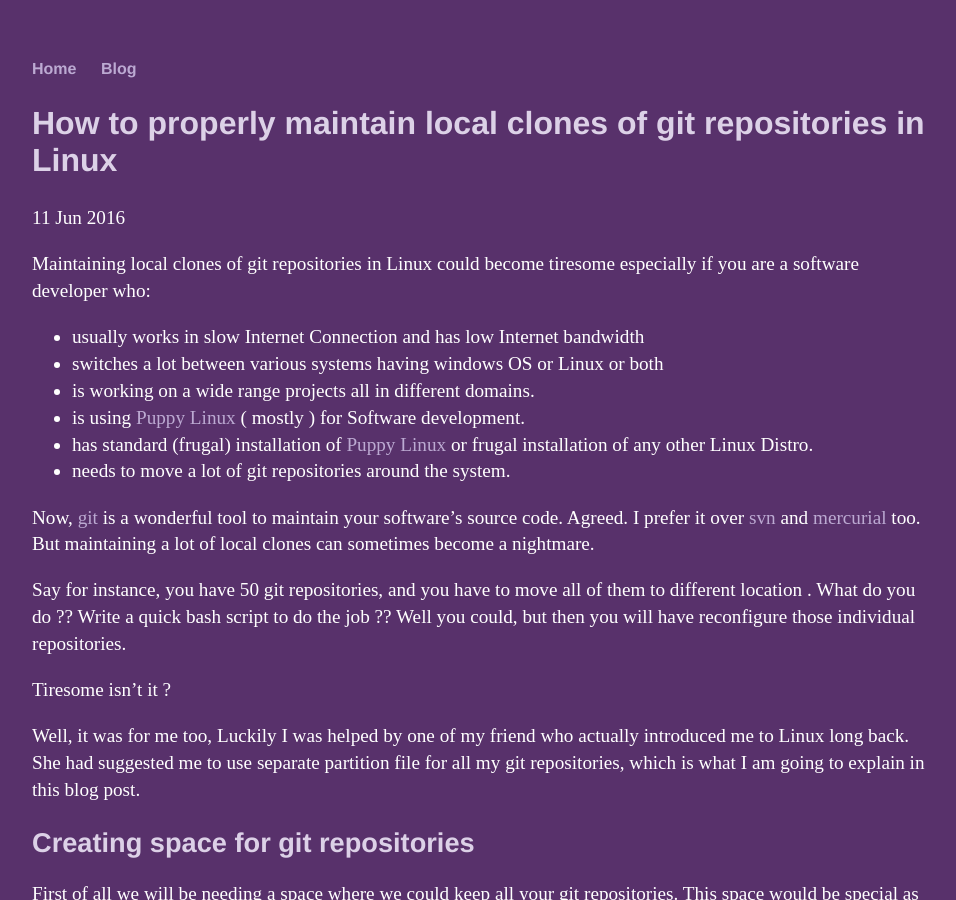
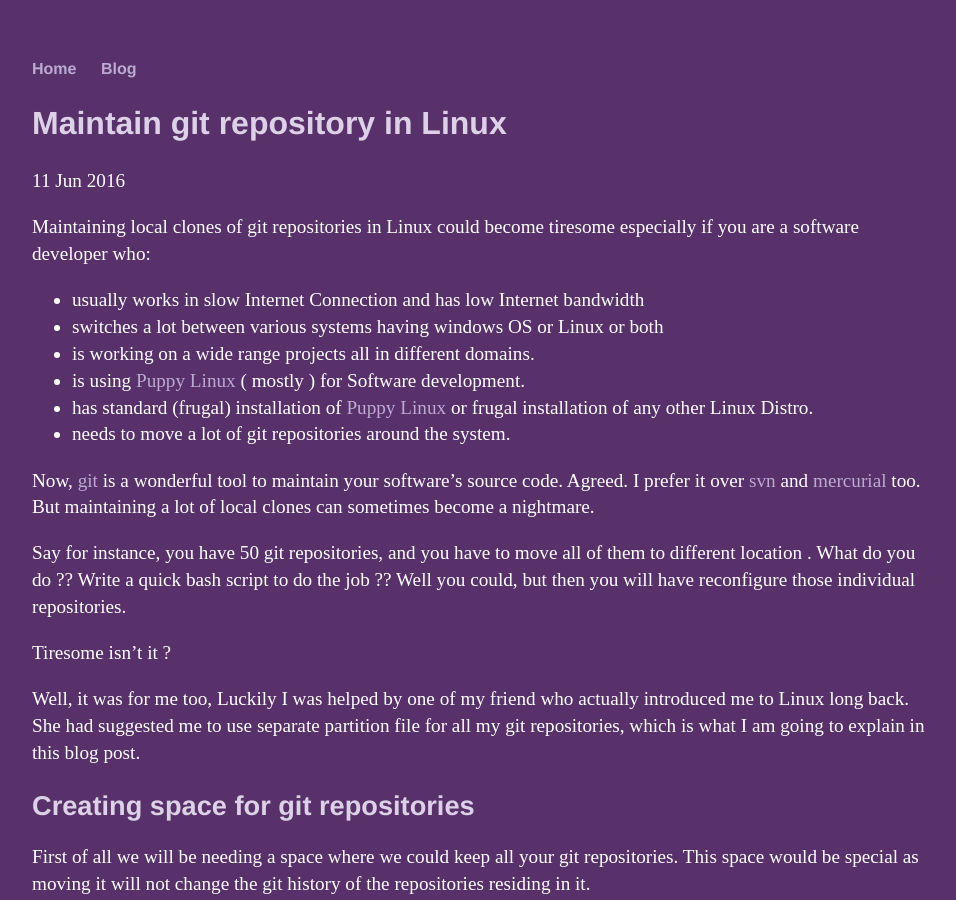
Before and after one commit to Mr-Kumar-Abhishek/brain-beats-blog, a Jekyll site: the page built from _posts/2016-06-11-maintain-git-repository-in-linux.md, in a window 1280 px wide and 900 px high. Shown: the whole window, without its empty margins (160-1116 px from the left). Built offline with Jekyll 4.4.1, drawn with Linux system fonts in a browser that asks for light colours; comment, search, counter and statistics services are not loaded.

Commit message:
shorten page url, title and heading of 2nd post

```diff
--- a/_posts/2016-06-11-how-to-properly-maintain-local-clones-of-git-repositories-in-linux.md
+++ b/_posts/2016-06-11-maintain-git-repository-in-linux.md
@@ -1,15 +1,15 @@
 ---
 layout: post
-title: "How to properly maintain local clones of git repositories in Linux"
+title: "Maintain git repository in Linux"
 description: This explains how a little kernel development know how will help in maintaining local clones of git repositories better, especially when working on many projects.
 subject: Maintaining local clones of git repositories in Linux
-apple-title: How to properly maintain local clones of git repositories in Linux (especially in puppy linux )
+apple-title: Maintain git repository in Linux
 app-name: Properly maintaining local clones of git repositories in Linux
-tweet-title: How to properly maintain git repositories in Linux (especially in Puppy Linux)
+tweet-title: Maintain git repositories in Linux
 tweet-description: This explains how little kernel development know how will help in managing local clones of git repositories better, especially when working on many projects.
-og-title: How to properly maintian git repositories in Linux ( especially in Puppy Linux )
-og-url: https://mr-kumar-abhishek.github.io/blog/2016/06/11/how-to-properly-maintain-local-clones-of-git-repositories-in-linux/
-canonical-url: https://mr-kumar-abhishek.github.io/blog/2016/06/11/how-to-properly-maintain-local-clones-of-git-repositories-in-linux
+og-title: Maintian git repositories in Linux
+og-url: https://mr-kumar-abhishek.github.io/blog/2016/06/11/maintain-git-repository-in-linux/
+canonical-url: https://mr-kumar-abhishek.github.io/blog/2016/06/11/maintain-git-repositories-in-linux
 date: 2016-06-11
 keywords: maintaining git repository, manage git repositories, manage git repository in linux,maintain git repository in linux server,manage git repo
 ---
```
